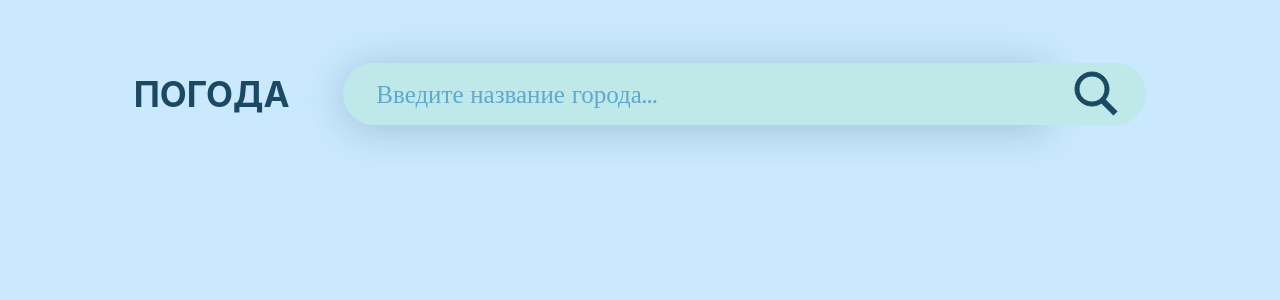
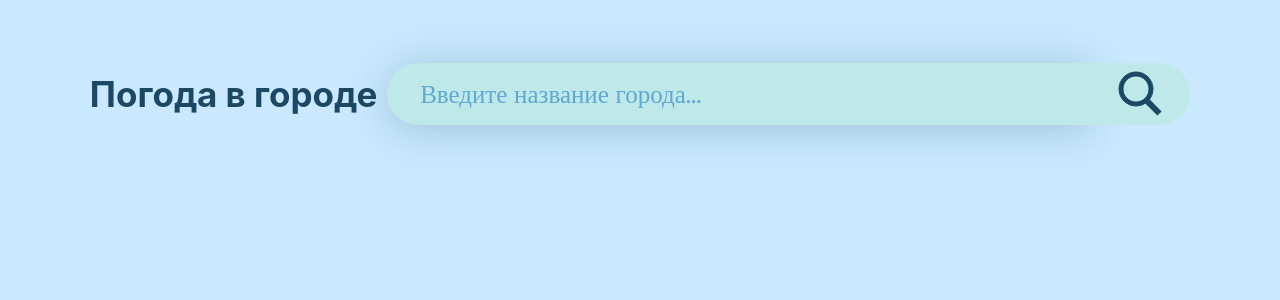
Before and after one commit to Maxim93mk/Weather, a React (Create React App) app: page / in a window 1280 px wide. Shown: the top 300 px of the page. Built offline with nearby package versions, Linux system fonts and the light colour scheme.

Commit message:
Начало работы с API

```diff
--- a/src/components/app/header/Header.jsx
+++ b/src/components/app/header/Header.jsx
@@ -7,7 +7,7 @@ function Header() {
       <header>
         <div className="wrapper">
           <section className={styles.header}>
-            <h1 className={styles.title}>Погода</h1>
+            <h1 className={styles.title}>Погода в городе</h1>
             <div className={styles.searchBlock}>
               <input type="text"
                 className={styles.searchInput}
--- a/src/components/app/header/Header.module.css
+++ b/src/components/app/header/Header.module.css
@@ -9,7 +9,7 @@
     color: #1b4965;
     font-size: 35px;
     text-align: center;
-    text-transform: uppercase;
+    /* text-transform: uppercase; */
 }
 
 .searchBlock {
--- /dev/null
+++ b/src/utils/getDataAPI.js
@@ -0,0 +1 @@
+const apiid = '35c6ba00b7d1a23174ed6f5acca058c6';
```
Also changed, not shown: src/index.css (line endings or trailing spaces).
